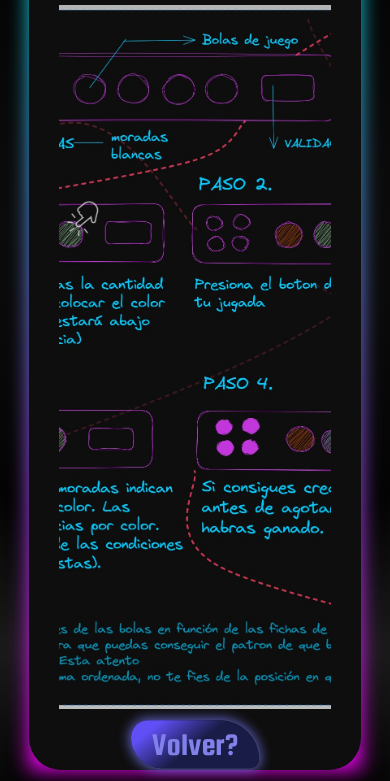
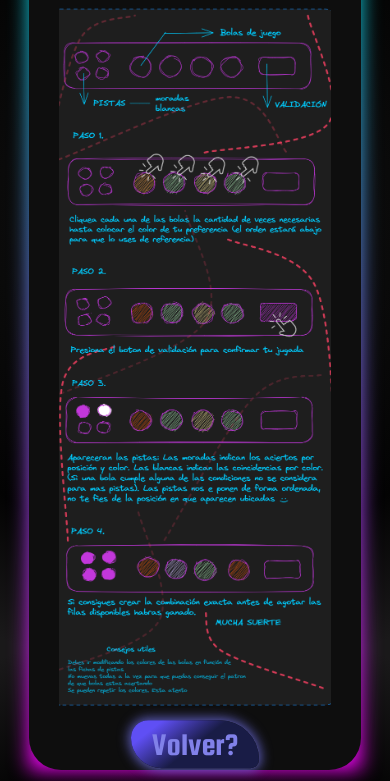
Before and after one commit to Orianig/Mastermind, a plain HTML site: page pages/instructions.html in a window 390 px wide. Shown: the part 196-977 px from the top of the page. Drawn offline with Linux system fonts and the light colour scheme; a web font is replaced by a local one.

Commit message:
fix: linl yo instructions img

```diff
--- a/assets/css/instructions.css
+++ b/assets/css/instructions.css
@@ -48,7 +48,7 @@ body {
 }
 
 .image-container {
-    background-image: url(../img/instructions-web.png);
+    background-image: url("../img/instructions-web.png");
     background-repeat: no-repeat;
     background-size: contain;
     height: 35rem;
@@ -107,7 +107,7 @@ body {
     }
 
     .image-container {
-        background-image: url(../img/instructions-web-design.jpg);
+        background-image: url("../img/instructions-movil.png");
         background-position: center;
         background-repeat: no-repeat;
         background-size: cover;
```
